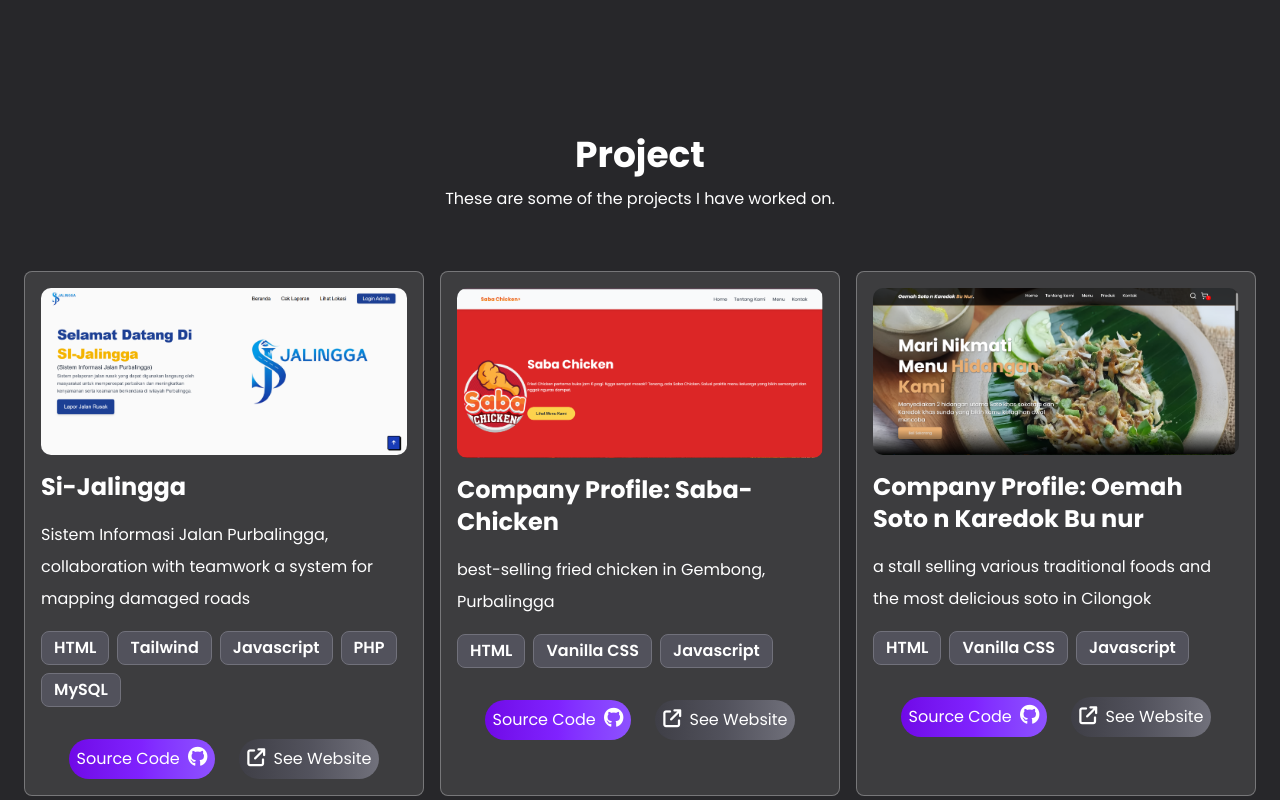
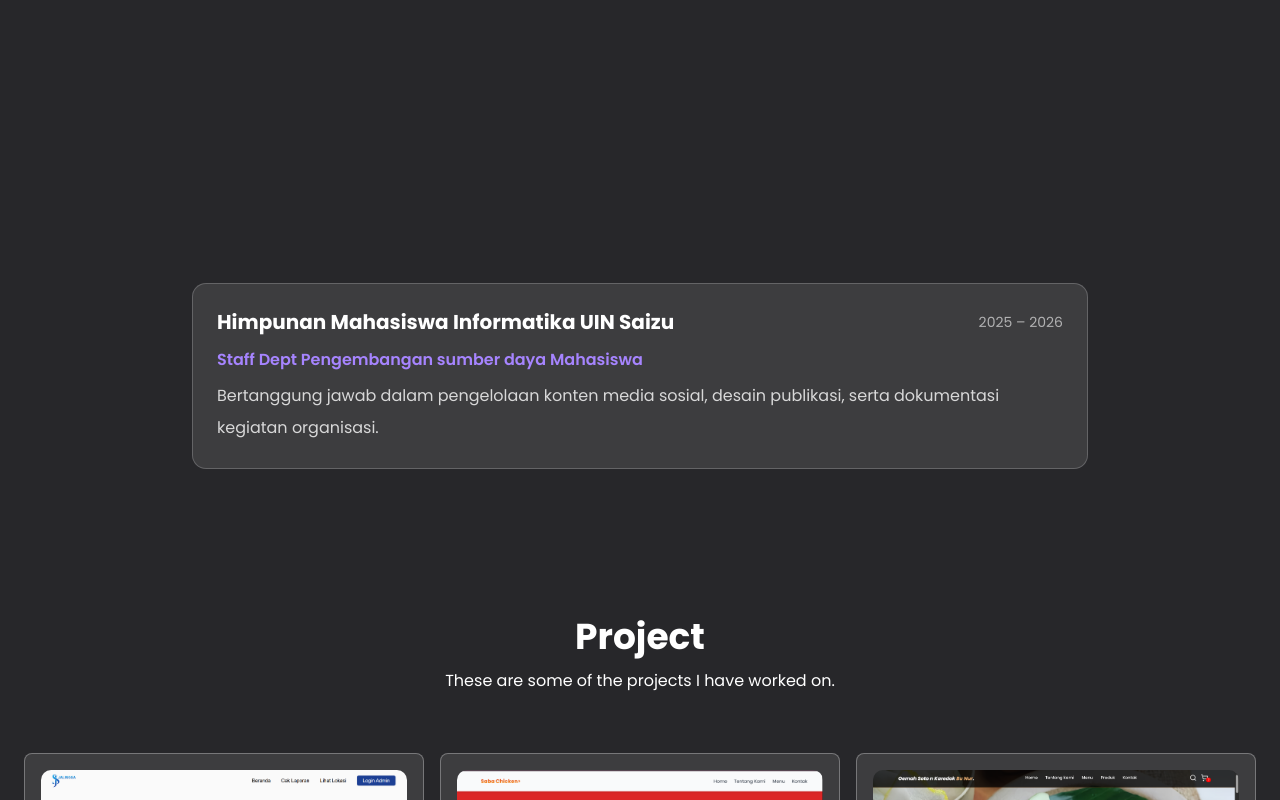
Before and after one commit to HanifanPNG/Web-Portofolio, a React (Vite) app: page / in a window 1280 px wide. Shown: the part 1540-2340 px from the top of the page. Built offline with nearby package versions, Linux system fonts and the light colour scheme.

Commit message:
pusing aing: tambah org

```diff
--- a/package.json
+++ b/package.json
@@ -27,6 +27,7 @@
     "ogl": "^1.0.11",
     "react": "^19.2.0",
     "react-dom": "^19.2.0",
+    "react-router-dom": "^6.30.2",
     "remixicon": "^4.7.0",
     "tailwind-merge": "^3.4.0",
     "tailwindcss": "^4.1.18",
--- a/src/App.jsx
+++ b/src/App.jsx
@@ -5,6 +5,8 @@
 import RotatingText from "./components/RotatingText";
 import LogoLoop from "./components/LogoLoop";
 import BackToTop from "./components/BackToTop";
+import ClickSpark from "./components/ClickSpark";
+import { listOrganisasi } from "./data";
 
 const handleAnimationComplete = () => {
   console.log("Animation completed!");
@@ -21,6 +23,13 @@
 function App() {
   return (
     <>
+      <ClickSpark
+        sparkColor="#DFFF00"
+        sparkSize={10}
+        sparkRadius={15}
+        sparkCount={8}
+        duration={400}
+      >
         <div>
           <div className="fixed inset-0 -z-10 pointer-events-none">
             <Particles
@@ -46,10 +55,7 @@
               </h1>
               <div>
                 <RotatingText
-                texts={[
-                  "Informatics",
-                  "Student",
-                ]}
+                  texts={["Informatics", "Student"]}
                   mainClassName="px-2 mb-2 sm:px-2 md:px-3 rounded-md bg-violet-600 text-white overflow-hidden py-0.5 sm:py-1 md:py-2 flex justify-center font-semibold item-center"
                   staggerFrom={"last"}
                   initial={{ y: "100%" }}
@@ -73,8 +79,8 @@
               />
             </div>
             <p className="text-base/loose mb-6 opacity-50">
-            A FrontEnd Developer with a strong interest in UI/UX Design. Like a
-            solving the problem by combining that.
+              A FrontEnd Developer with a strong interest in UI/UX Design. Like
+              a solving the problem by combining that.
             </p>
             <div className="flex  items-center sm:gap-4 gap-2">
               <a
@@ -131,16 +137,16 @@
           >
             <div>
               <p className="text-base mb-10 sm:text-center text-start">
-              Hello! Thank you for taking the time to visit my personal website.
-              Let me introduce myself. I'm Hanifan Pangabekti, a student in the
-              Information Systems Study Program at Prof. K.H. Saifuddin Zuhri
-              State Islamic University, Purbalingga. I am interested in and
-              focused on developing web applications that are not only
-              functional but also provide a comfortable and intuitive user
-              experience. I believe that good communication is key to success in
-              various roles. I am accustomed to thinking effectively, being
-              flexible in the face of change, and always striving to deliver the
-              best results. I'm enthusiastic about
+                Hello! Thank you for taking the time to visit my personal
+                website. Let me introduce myself. I'm Hanifan Pangabekti, a
+                student in the Information Systems Study Program at Prof. K.H.
+                Saifuddin Zuhri State Islamic University, Purbalingga. I am
+                interested in and focused on developing web applications that
+                are not only functional but also provide a comfortable and
+                intuitive user experience. I believe that good communication is
+                key to success in various roles. I am accustomed to thinking
+                effectively, being flexible in the face of change, and always
+                striving to deliver the best results. I'm enthusiastic about
                 working in a team and ready to make a real contribution to
                 achieving shared goals. I look forward to future collaboration
                 opportunities.
@@ -191,8 +197,54 @@
         </div>
         {/* about */}
 
+        {/* organisasi */}
+        <div className="organisasi py-5" id="organisasi">
+          <h1
+            className="text-center text-4xl font-bold mb-2"
+            data-aos="fade-up"
+            data-aos-duration="1000"
+          >
+            Organizational Experience
+          </h1>
+
+          <p
+            className="text-base/loose text-center opacity-50 mb-12"
+            data-aos="fade-up"
+            data-aos-duration="1000"
+            data-aos-delay="200"
+          >
+            Experiences that shaped my teamwork, leadership, and communication
+            skills.
+          </p>
+
+          <div className="max-w-4xl mx-auto grid gap-6">
+            {listOrganisasi.map((org) => (
+              <div
+                key={org.id}
+                className="bg-white/10 border border-white/20 rounded-xl p-6 hover:bg-white/15 transition"
+                data-aos="fade-up"
+                data-aos-duration="1000"
+                data-aos-delay={org.delay}
+                data-aos-once="true"
+              >
+                <div className="flex flex-col sm:flex-row sm:items-center sm:justify-between gap-2 mb-3">
+                  <h2 className="text-xl font-bold">{org.nama}</h2>
+                  <span className="text-sm opacity-60">{org.periode}</span>
+                </div>
+
+                <p className="font-semibold text-violet-400 mb-2">
+                  {org.jabatan}
+                </p>
+
+                <p className="text-base/loose opacity-80">{org.deskripsi}</p>
+              </div>
+            ))}
+          </div>
+        </div>
+        {/* organisasi */}
+
         {/* project */}
-      <div className="project pb-10" id="project">
+        <div className="project mt-32 pb-10" id="project">
           <h1
             className="text-center text-4xl font-bold mb-2"
             data-aos="fade-up"
@@ -241,19 +293,16 @@
                   </div>
                   <div className="mt-8 text-center flex justify-center items-center gap-6">
                     <div className="bg-gradient-to-r from-violet-700 via-violet-600 to-violet-500 rounded-full p-2 hover:bg-gradient-to-r hover:from-violet-500 hover:via-violet-600 hover:to-violet-700">
-                    <a
-                      href={project.sc}
-                    >
-                      Source Code <i class="fa-brands fa-github text-xl ml-1"></i>
+                      <a href={project.sc}>
+                        Source Code{" "}
+                        <i class="fa-brands fa-github text-xl ml-1"></i>
                       </a>
                     </div>
                     <div className="bg-gradient-to-r from-zinc-700 via-zinc-600 to-zinc-500 rounded-full p-2 hover:bg-gradient-to-r hover:from-zinc-500 hover:via-zinc-600 hover:to-zinc-700">
-                    <a
-                      href={project.href}
-                    >
-                    <i class="fa-solid fa-arrow-up-right-from-square text-lg mr-1"></i> See Website
+                      <a href={project.href}>
+                        <i class="fa-solid fa-arrow-up-right-from-square text-lg mr-1"></i>{" "}
+                        See Website
                       </a>
-
                     </div>
                   </div>
                 </div>
@@ -339,7 +388,8 @@
           </form>
         </div>
         {/* contact */}
-      <BackToTop/>
+        <BackToTop />
+      </ClickSpark>
     </>
   );
 }
--- /dev/null
+++ b/src/components/ClickSpark.jsx
@@ -0,0 +1,141 @@
+import { useRef, useEffect, useCallback } from 'react';
+
+const ClickSpark = ({
+  sparkColor = '#fff',
+  sparkSize = 10,
+  sparkRadius = 15,
+  sparkCount = 8,
+  duration = 400,
+  easing = 'ease-out',
+  extraScale = 1.0,
+  children
+}) => {
+  const canvasRef = useRef(null);
+  const sparksRef = useRef([]);
+  const startTimeRef = useRef(null);
+
+  useEffect(() => {
+    const canvas = canvasRef.current;
+    if (!canvas) return;
+
+    const parent = canvas.parentElement;
+    if (!parent) return;
+
+    let resizeTimeout;
+
+    const resizeCanvas = () => {
+      const { width, height } = parent.getBoundingClientRect();
+      if (canvas.width !== width || canvas.height !== height) {
+        canvas.width = width;
+        canvas.height = height;
+      }
+    };
+
+    const handleResize = () => {
+      clearTimeout(resizeTimeout);
+      resizeTimeout = setTimeout(resizeCanvas, 100);
+    };
+
+    const ro = new ResizeObserver(handleResize);
+    ro.observe(parent);
+
+    resizeCanvas();
+
+    return () => {
+      ro.disconnect();
+      clearTimeout(resizeTimeout);
+    };
+  }, []);
+
+  const easeFunc = useCallback(t => {
+    switch (easing) {
+      case 'linear':
+        return t;
+      case 'ease-in':
+        return t * t;
+      case 'ease-in-out':
+        return t < 0.5 ? 2 * t * t : -1 + (4 - 2 * t) * t;
+      default:
+        return t * (2 - t);
+    }
+  }, [easing]);
+
+  useEffect(() => {
+    const canvas = canvasRef.current;
+    if (!canvas) return;
+    const ctx = canvas.getContext('2d');
+
+    let animationId;
+
+    const draw = timestamp => {
+      if (!startTimeRef.current) {
+        startTimeRef.current = timestamp;
+      }
+      ctx.clearRect(0, 0, canvas.width, canvas.height);
+
+      sparksRef.current = sparksRef.current.filter(spark => {
+        const elapsed = timestamp - spark.startTime;
+        if (elapsed >= duration) {
+          return false;
+        }
+
+        const progress = elapsed / duration;
+        const eased = easeFunc(progress);
+
+        const distance = eased * sparkRadius * extraScale;
+        const lineLength = sparkSize * (1 - eased);
+
+        const x1 = spark.x + distance * Math.cos(spark.angle);
+        const y1 = spark.y + distance * Math.sin(spark.angle);
+        const x2 = spark.x + (distance + lineLength) * Math.cos(spark.angle);
+        const y2 = spark.y + (distance + lineLength) * Math.sin(spark.angle);
+
+        ctx.strokeStyle = sparkColor;
+        ctx.lineWidth = 2;
+        ctx.beginPath();
+        ctx.moveTo(x1, y1);
+        ctx.lineTo(x2, y2);
+        ctx.stroke();
+
+        return true;
+      });
+
+      animationId = requestAnimationFrame(draw);
+    };
+
+    animationId = requestAnimationFrame(draw);
+
+    return () => {
+      cancelAnimationFrame(animationId);
+    };
+  }, [sparkColor, sparkSize, sparkRadius, sparkCount, duration, easeFunc, extraScale]);
+
+  const handleClick = e => {
+    const canvas = canvasRef.current;
+    if (!canvas) return;
+    const rect = canvas.getBoundingClientRect();
+    const x = e.clientX - rect.left;
+    const y = e.clientY - rect.top;
+
+    const now = performance.now();
+    const newSparks = Array.from({ length: sparkCount }, (_, i) => ({
+      x,
+      y,
+      angle: (2 * Math.PI * i) / sparkCount,
+      startTime: now
+    }));
+
+    sparksRef.current.push(...newSparks);
+  };
+
+  return (
+    <div className="relative w-full h-full" onClick={handleClick}>
+      <canvas
+        ref={canvasRef}
+        className="w-full h-full block absolute top-0 left-0 select-none pointer-events-none" />
+      {children}
+    </div>
+  );
+};
+
+export default ClickSpark;
--- a/src/components/Navbar.jsx
+++ b/src/components/Navbar.jsx
@@ -17,6 +17,7 @@
     };
   }, []);
   return (
+    <header>
       <div className="navbar flex items-center justify-between py-7">
         <div className="logo">
           <h1 className="text-3xl font-bold bg-white text-black p-1 md:bg-transparent md:text-white">
@@ -51,6 +52,7 @@
           </li>
         </ul>
       </div>
+    </header>
   );
 };
 
--- a/src/data.js
+++ b/src/data.js
@@ -148,3 +148,15 @@
     sc:"https://github.com/HanifanPNG/Web-Portofolio",
   },
 ];
+
+export const listOrganisasi = [
+  {
+    id: 1,
+    nama: "Himpunan Mahasiswa Informatika UIN Saizu",
+    jabatan: "Staff Dept Pengembangan sumber daya Mahasiswa",
+    periode: "2025 – 2026",
+    deskripsi:
+      "Bertanggung jawab dalam pengelolaan konten media sosial, desain publikasi, serta dokumentasi kegiatan organisasi.",
+    delay: 0,
+  },
+];
```
Also changed, not shown: 1 other file (tests, documents, lock files or other folders). Lines whose indentation alone changed are shown as unchanged.
